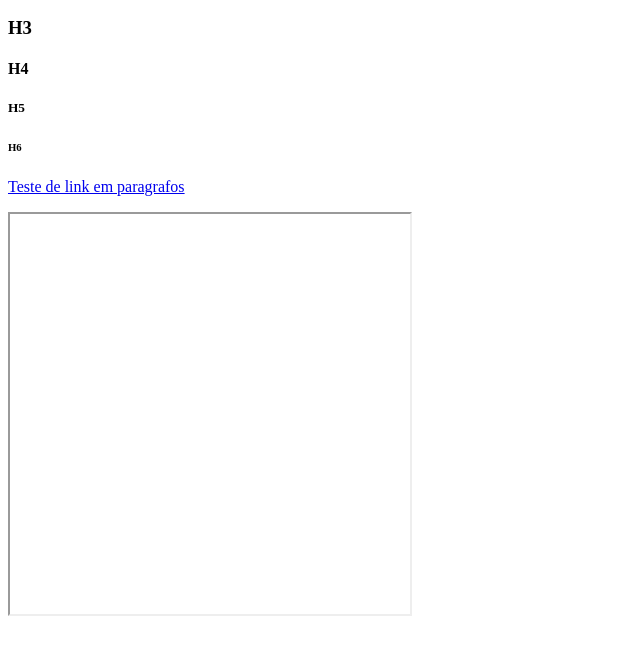
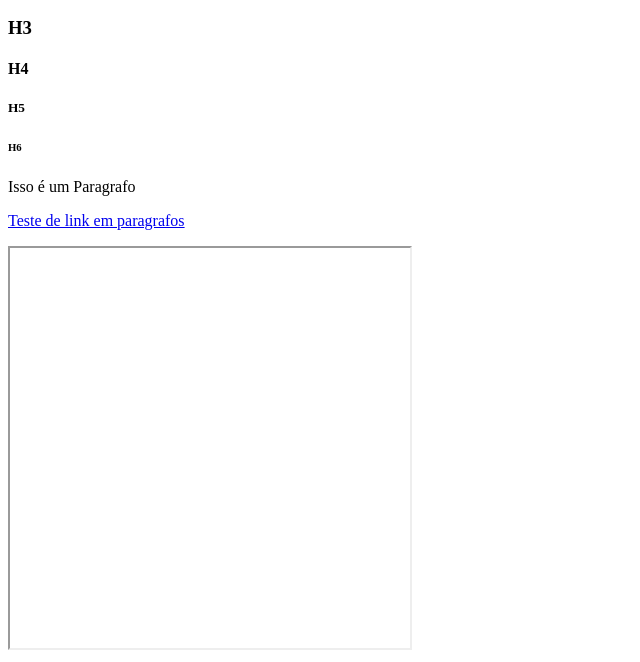
Before and after one commit to AndersonCldev/FaculdadeDescomplica, a plain HTML site: page JavaScriptFaculdade/index.html in a window 1280 px wide. Shown: the part 144-806 px from the top of the page, without its empty margins (0-640 px from the left). Drawn offline with Linux system fonts and the light colour scheme.

Commit message:
Update index.html

```diff
--- a/JavaScriptFaculdade/index.html
+++ b/JavaScriptFaculdade/index.html
@@ -15,7 +15,8 @@
         <h4>H4</h4>
         <h5>H5</h5>
         <h6>H6</h6>
-
+   <p>Isso é um <span class = "erro">Paragrafo </span>
+</p>
 
         <a href="https://g1.globo.com"target= "google_iframe">
             <p>Teste de link em paragrafos </p>
```
